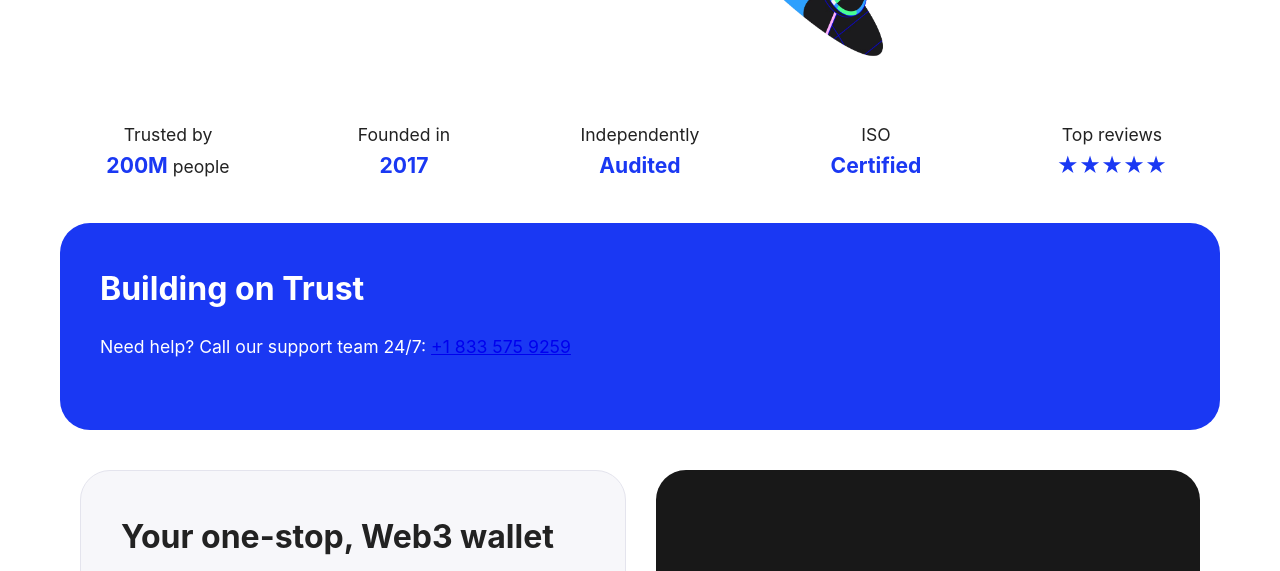
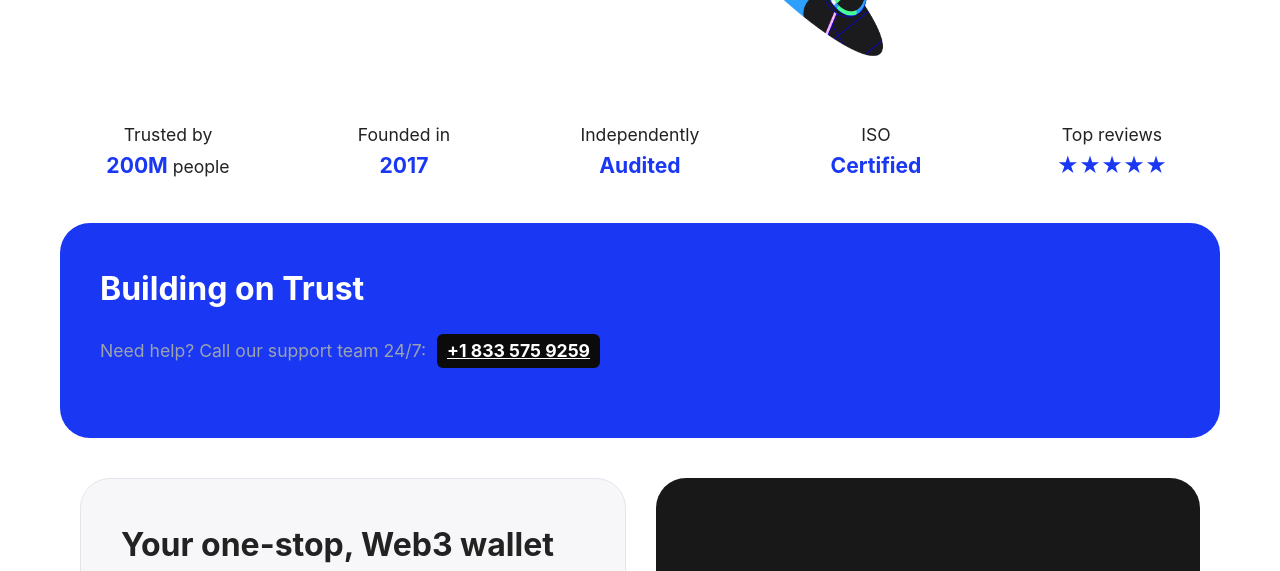
Before and after one commit to NJI8/Trust-wallet-cloned, a plain HTML site: page index.html in a window 1280 px wide. Shown: the part 529-1100 px from the top of the page. Drawn offline with Linux system fonts and the light colour scheme.

Commit message:
Update index.html

```diff
--- a/index.html
+++ b/index.html
@@ -400,6 +400,26 @@
 
         .footer-column {
             min-width: 150px;
+        }
+        .support-call {
+  margin: 1rem 0 1.4rem;
+  font-size: 0.95rem;
+  color: #9ca3af; /* muted text */
+}
+
+.support-call a {
+  color: #ffffff;     /* WHITE number */
+  font-weight: 700;
+  background: #0b0b0b; /* optional dark backing for contrast */
+  padding: 0.25rem 0.6rem;
+  border-radius: 6px;
+  margin-left: 0.4rem;
+  display: inline-block;
+}
+
+      .support-call a:hover {
+         text-decoration: none;
+         background: #111827;
         }
 
         .footer-title {
```
